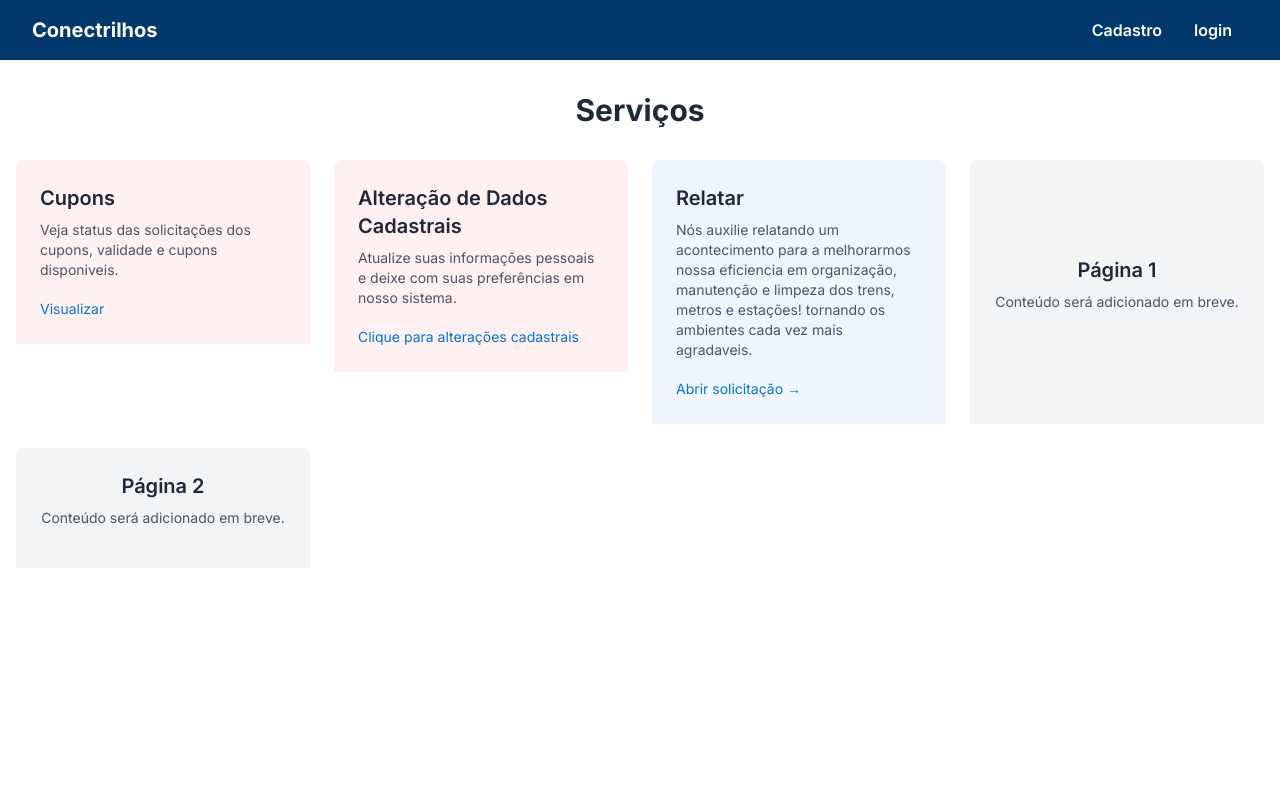
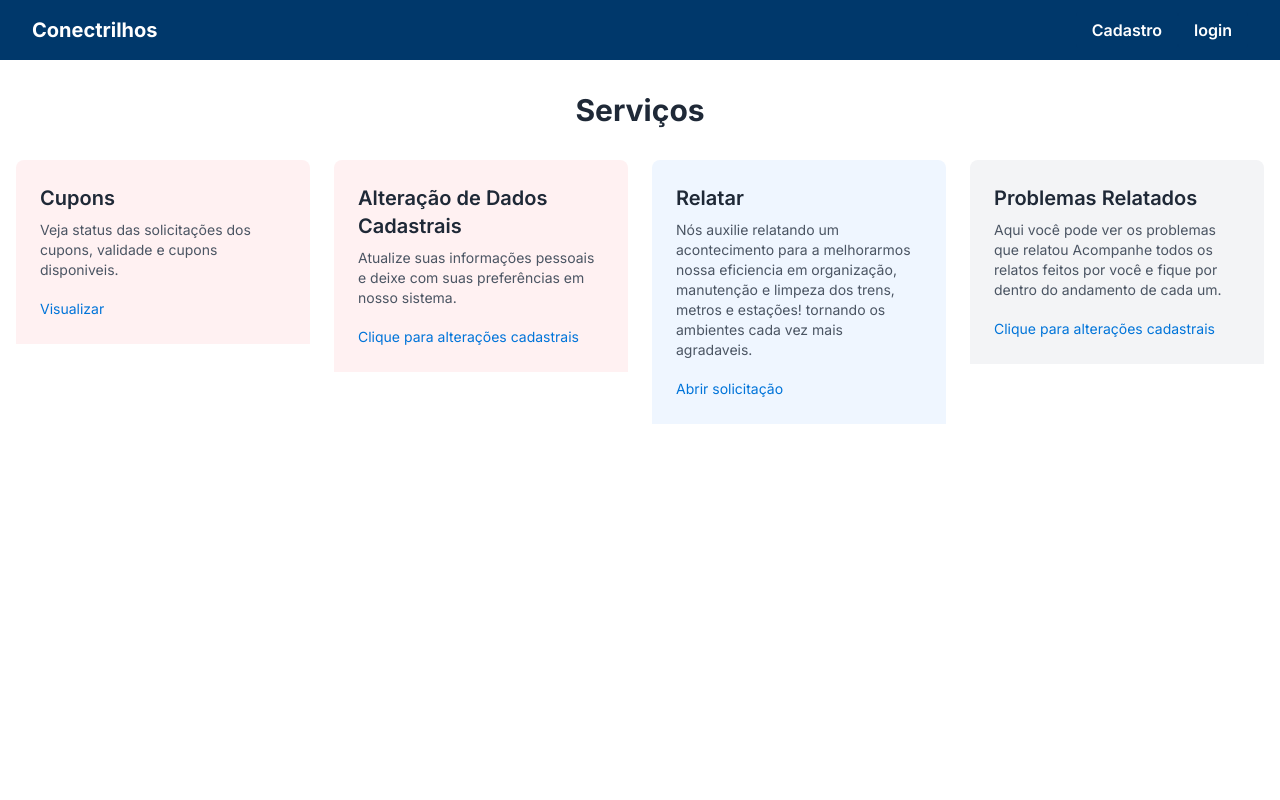
Before and after one commit to VoyDcode/ConectrilhosSPT4, a Next.js app: page /servicos in a window 1280 px wide. Shown: the top 800 px of the page. Built offline with nearby package versions, Linux system fonts and the light colour scheme.

Commit message:
ajustes de problemas

```diff
--- a/src/app/cupons/page.tsx
+++ b/src/app/cupons/page.tsx
@@ -4,33 +4,20 @@ import { useEffect, useState } from 'react'
 import Link from 'next/link'
 import { useRouter } from 'next/navigation'
 
-
-/* Cores utilizadas no layout */
-const COLORS = {
-  primary: '#00386B',
-  background: '#ECECEC',
-  text: {
-    primary: '#000000',
-    secondary: '#666666',
-    white: '#FFFFFF'
-  }
-}
-
-/* Interfaces */
-interface AccordionItem {
+interface Cupom {
   id: string
   data: string
   descricao: string
+  codigo: string
 }
 
 interface AccordionItemProps {
-  item: AccordionItem
+  item: Cupom
   isOpen: boolean
   onToggle: () => void
   index: number
 }
 
-/* Componente de um único item do acordeão */
 const AccordionItem = ({ item, isOpen, onToggle, index }: AccordionItemProps) => {
   return (
     <div className="w-full">
@@ -41,7 +28,7 @@ const AccordionItem = ({ item, isOpen, onToggle, index }: AccordionItemProps) =>
         aria-controls={`accordion-content-${index}`}
         role="button"
       >
-        <span className="font-medium">{item.data}</span>
+        <span className="font-medium">{item.codigo}</span>
         <span className="text-white" aria-hidden="true">
           {isOpen ? '−' : '+'}
         </span>
@@ -52,8 +39,9 @@ const AccordionItem = ({ item, isOpen, onToggle, index }: AccordionItemProps) =>
           id={`accordion-content-${index}`}
           className="bg-[#E9E9E9] rounded-b px-4 py-3 text-black"
           role="region"
-          aria-label={`Conteúdo do problema em ${item.data}`}
+          aria-label={`Conteúdo do cupom com validade ${item.data}`}
         >
+          <p className="text-sm mb-2"><strong>Código:</strong> {item.codigo}</p>
           <p className="text-sm">{item.descricao}</p>
         </div>
       )}
@@ -61,63 +49,51 @@ const AccordionItem = ({ item, isOpen, onToggle, index }: AccordionItemProps) =>
   )
 }
 
-/* Componente principal da página */
 export default function CuponsPage() {
   const navigate = useRouter()
   const [openIndex, setOpenIndex] = useState<number | null>(null)
-  const [accordionItems, setAccordionItems] = useState<AccordionItem[]>([])
+  const [cupons, setCupons] = useState<Cupom[]>([])
 
-  /* Busca os problemas na API ao carregar a página */
   useEffect(() => {
     const usuario = localStorage.getItem("usuarioLogado")
-      if (!usuario) {
-    navigate.push("/")
-    return;
-  }
-    const parsedusuario = JSON.parse(usuario);
-    async function fetchProblemas() {
+    if (!usuario) {
+      navigate.push("/")
+      return
+    }
+
+    const parsedUsuario = JSON.parse(usuario)
+
+    async function fetchCupons() {
       try {
-        const res = await fetch(`hhtps://sprint4ddd-production.up.railway.app/problema/${parsedusuario.id}`) // substitua pela sua URL real
+        const res = await fetch(`https://sprint4ddd-production.up.railway.app/cupons/${parsedUsuario.id}`)
         const data = await res.json()
-        setAccordionItems(data)
-        console.log('Dados do fetch:', data);
+        setCupons(data)
+        console.log('Cupons recebidos:', data)
       } catch (error) {
-        console.error("Erro ao buscar problemas:", error)
+        console.error("Erro ao buscar cupons:", error)
       }
     }
 
-    fetchProblemas()
+    fetchCupons()
   }, [])
 
-  /* Alterna o acordeão aberto*/
   const toggleAccordion = (index: number): void => {
     setOpenIndex(openIndex === index ? null : index)
   }
 
   return (
-    <section
-      className="min-h-screen flex flex-col items-center justify-center bg-[#ECECEC] py-10"
-      aria-labelledby="titulo-cupons"
-    >
+    <section className="min-h-screen flex flex-col items-center justify-center bg-[#ECECEC] py-10" aria-labelledby="titulo-cupons">
       <div className="w-full max-w-3xl bg-white rounded-lg shadow-md p-8 flex flex-col items-center">
-        <h1
-          id="titulo-cupons"
-          className="text-2xl font-bold mb-6 text-center"
-        >
-          Operações Solicitadas
+        <h1 id="titulo-cupons" className="text-2xl font-bold mb-6 text-center">
+          Meus Cupons
         </h1>
 
-        {/* Lista de Acordeões */}
         <div className="w-full mb-6">
-          <h2 className="text-base font-semibold mb-4">Problemas Relatados</h2>
-          <div
-            className="space-y-2"
-            role="list"
-            aria-label="Lista de problemas"
-          >
-            {accordionItems.map((item, index) => (
+          <h2 className="text-base font-semibold mb-4">Cupons Disponíveis</h2>
+          <div className="space-y-2" role="list" aria-label="Lista de cupons">
+            {cupons.map((item, index) => (
               <AccordionItem
-                key={item.id}
+                key={`${item.id}-${index}`} // força uma key única
                 item={item}
                 isOpen={openIndex === index}
                 onToggle={() => toggleAccordion(index)}
@@ -126,16 +102,6 @@ export default function CuponsPage() {
             ))}
           </div>
         </div>
-
-        {/* Botão para relatar novo problema */}
-        <Link
-          href="/relatarProblema"
-          className="w-60 bg-[#00386B] text-white font-semibold py-2 rounded hover:bg-blue-800 transition-colors mt-4 text-center"
-          aria-label="Ir para página de relatar problema"
-          role="button"
-        >
-          Relatar problema
-        </Link>
       </div>
     </section>
   )
--- a/src/app/servicos/page.tsx
+++ b/src/app/servicos/page.tsx
@@ -10,7 +10,7 @@ export default function ServicosPage() {
           Serviços
         </h1>
         <div className="grid grid-cols-1 md:grid-cols-2 lg:grid-cols-4 gap-6">
-          {/* Card Saúde */}
+          {/* Card cupons */}
           <div className="group">
             <div className="bg-rose-50 rounded-t-lg p-6">
               <h2 className="text-xl font-semibold text-gray-800 mb-2">
@@ -46,7 +46,7 @@ export default function ServicosPage() {
             </div>
           </div>
 
-          {/* Card Benefícios */}
+          {/* Card relatar problema */}
           <div className="group">
             <div className="bg-blue-50 rounded-t-lg p-6">
               <h2 className="text-xl font-semibold text-gray-800 mb-2">
@@ -60,24 +60,23 @@ export default function ServicosPage() {
                 href="/relatarproblema"
                 className="text-primary text-sm hover:underline"
               >
-                Abrir solicitação →
+                Abrir solicitação
               </Link>
             </div>
           </div>
 
-          {/* Página 1 */}
+          {/* Card problemas relatados */}
           <div className="group">
-            <div className="bg-gray-100 rounded-t-lg p-6 flex flex-col items-center justify-center h-full">
-              <h2 className="text-xl font-semibold text-gray-800 mb-2">Página 1</h2>
-              <p className="text-sm text-gray-600 mb-4 text-center">Conteúdo será adicionado em breve.</p>
-            </div>
-          </div>
-
-          {/* Página 2 */}
-          <div className="group">
-            <div className="bg-gray-100 rounded-t-lg p-6 flex flex-col items-center justify-center h-full">
-              <h2 className="text-xl font-semibold text-gray-800 mb-2">Página 2</h2>
-              <p className="text-sm text-gray-600 mb-4 text-center">Conteúdo será adicionado em breve.</p>
+            <div className="bg-gray-100 rounded-t-lg p-6">
+              <h2 className="text-xl font-semibold text-gray-800 mb-2">Problemas Relatados</h2>
+              <p className="text-sm text-gray-600 mb-4">Aqui você pode ver os problemas que relatou
+Acompanhe todos os relatos feitos por você e fique por dentro do andamento de cada um.</p>
+  <Link
+                href="/problemasrelatados"
+                className="text-primary text-sm hover:underline"
+              >
+                Clique para alterações cadastrais
+              </Link>
             </div>
           </div>
         </div>
```
